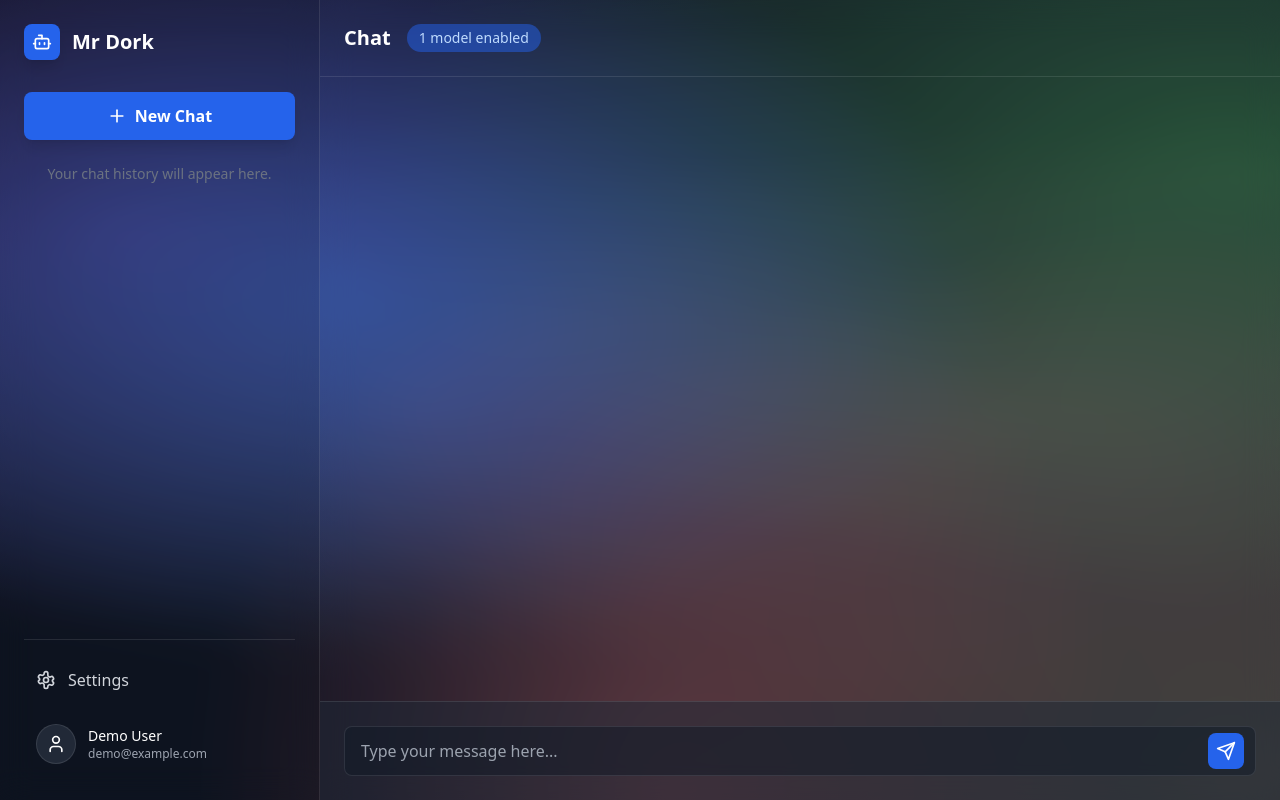
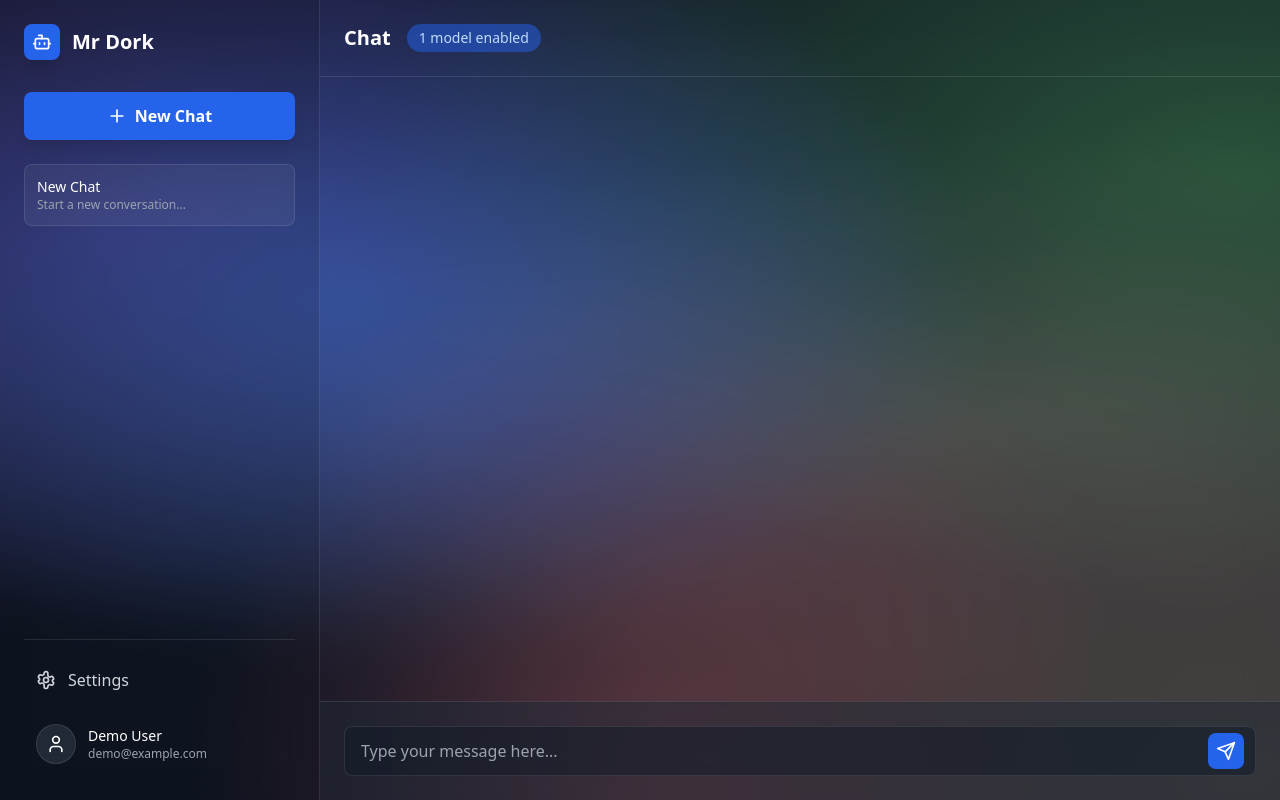
Before and after one commit to axs03/modelaio, a React (Vite) app in the folder frontend/: page / in a window 1280 px wide. Both pictures are taken after a click on the button "New Chat". Built offline with nearby package versions, Linux system fonts and the light colour scheme.

Commit message:
feat: Implement baseline model comparison UI

```diff
--- a/frontend/src/components/MultiModelResponse.jsx
+++ b/frontend/src/components/MultiModelResponse.jsx
@@ -16,7 +16,7 @@ const MultiModelResponse = ({ message }) => {
             <div className="flex-shrink-0 h-10 w-10 rounded-full flex items-center justify-center border border-white/10 shadow-lg bg-blue-600">
                 <BotIcon />
             </div>
-            <div className="w-full max-w-3xl space-y-6">
+            <div className="w-full max-w-3xl space-y-4"> {/* Changed from space-y-6 to space-y-4 */}
                 {/* Summary Message */}
                 <div className="p-4 rounded-lg shadow-md bg-gray-800/60 backdrop-blur-sm text-gray-200 border border-white/10">
                     <p className="leading-relaxed">{message.summary}</p>
--- a/frontend/src/components/Sidebar.jsx
+++ b/frontend/src/components/Sidebar.jsx
@@ -12,9 +12,20 @@ import ToggleSwitch from './ToggleSwitch';
 const Sidebar = ({ settings, setSettings, modelConfigurations }) => {
     const [view, setView] = useState('chat');
     const [selectedModel, setSelectedModel] = useState('OpenAI');
+    const [chats, setChats] = useState([]);
 
     const handleNewChat = () => {
-        window.location.reload();
+        const newChat = {
+            id: Date.now(),
+            title: 'New Chat',
+            subtitle: 'Start a new conversation...'
+        };
+        setChats(prevChats => [...prevChats, newChat]);
+        setView('chat');
+    };
+
+    const handleSettingsToggle = () => {
+        setView(prevView => prevView === 'settings' ? 'chat' : 'settings');
     };
 
     const handleToggleChange = (modelName, toggleId) => {
@@ -22,21 +33,16 @@ const Sidebar = ({ settings, setSettings, modelConfigurations }) => {
             const newSettings = JSON.parse(JSON.stringify(prevSettings)); // Deep copy
             const currentModelSettings = newSettings[modelName];
 
-            // New logic for baseline selection
             if (toggleId === 'isBaseline') {
-                if (!currentModelSettings.isBaseline) { // If turning baseline ON
-                    // Turn off baseline for all other models
+                if (!currentModelSettings.isBaseline) {
                     for (const key in newSettings) {
                         newSettings[key].isBaseline = false;
                     }
-                    // Turn on baseline and enable for the current model
                     currentModelSettings.isBaseline = true;
                     currentModelSettings.enabled = true;
                 }
             } else {
-                // Standard toggle logic
                 currentModelSettings[toggleId] = !currentModelSettings[toggleId];
-                // If a model is disabled, it cannot be the baseline
                 if (toggleId === 'enabled' && !currentModelSettings.enabled) {
                     currentModelSettings.isBaseline = false;
                 }
@@ -115,8 +121,13 @@ const Sidebar = ({ settings, setSettings, modelConfigurations }) => {
             );
         }
         return (
-            <div className="flex-grow mt-6">
-                <p className="text-gray-500 text-center text-sm px-4">Your chat history will appear here.</p>
+            <div className="flex-grow mt-6 space-y-2">
+                {chats.map(chat => (
+                    <div key={chat.id} className="p-3 rounded-lg bg-white/5 border border-white/10 animate-fade-in">
+                        <p className="text-white font-medium text-sm">{chat.title}</p>
+                        <p className="text-gray-400 text-xs">{chat.subtitle}</p>
+                    </div>
+                ))}
             </div>
         );
     };
@@ -140,17 +151,8 @@ const Sidebar = ({ settings, setSettings, modelConfigurations }) => {
             {renderContent()}
 
             <div className="mt-auto flex-shrink-0 border-t border-white/10 pt-4">
-                {view === 'settings' && (
-                    <button
-                        onClick={() => setView('chat')}
-                        className="flex items-center w-full space-x-3 p-3 mb-2 rounded-lg hover:bg-white/10 transition-colors text-gray-300"
-                    >
-                        <SettingsIcon />
-                        <span>Back to Chat</span>
-                    </button>
-                )}
                 <button
-                    onClick={() => setView('settings')}
+                    onClick={handleSettingsToggle}
                     className={`flex items-center w-full space-x-3 p-3 rounded-lg transition-colors text-gray-300 ${view === 'settings' ? 'bg-white/10' : 'hover:bg-white/10'
                         }`}
                 >
```
